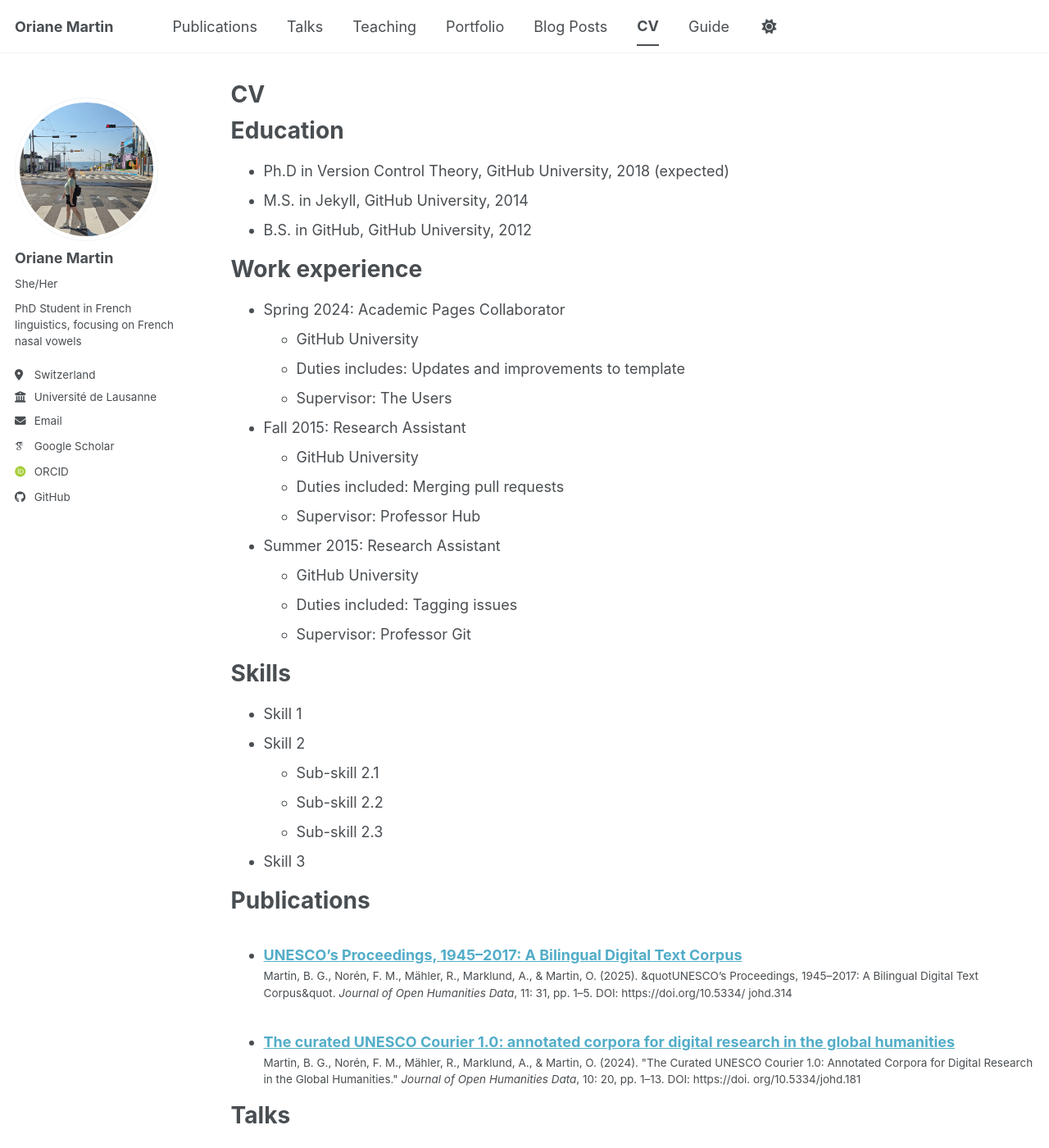
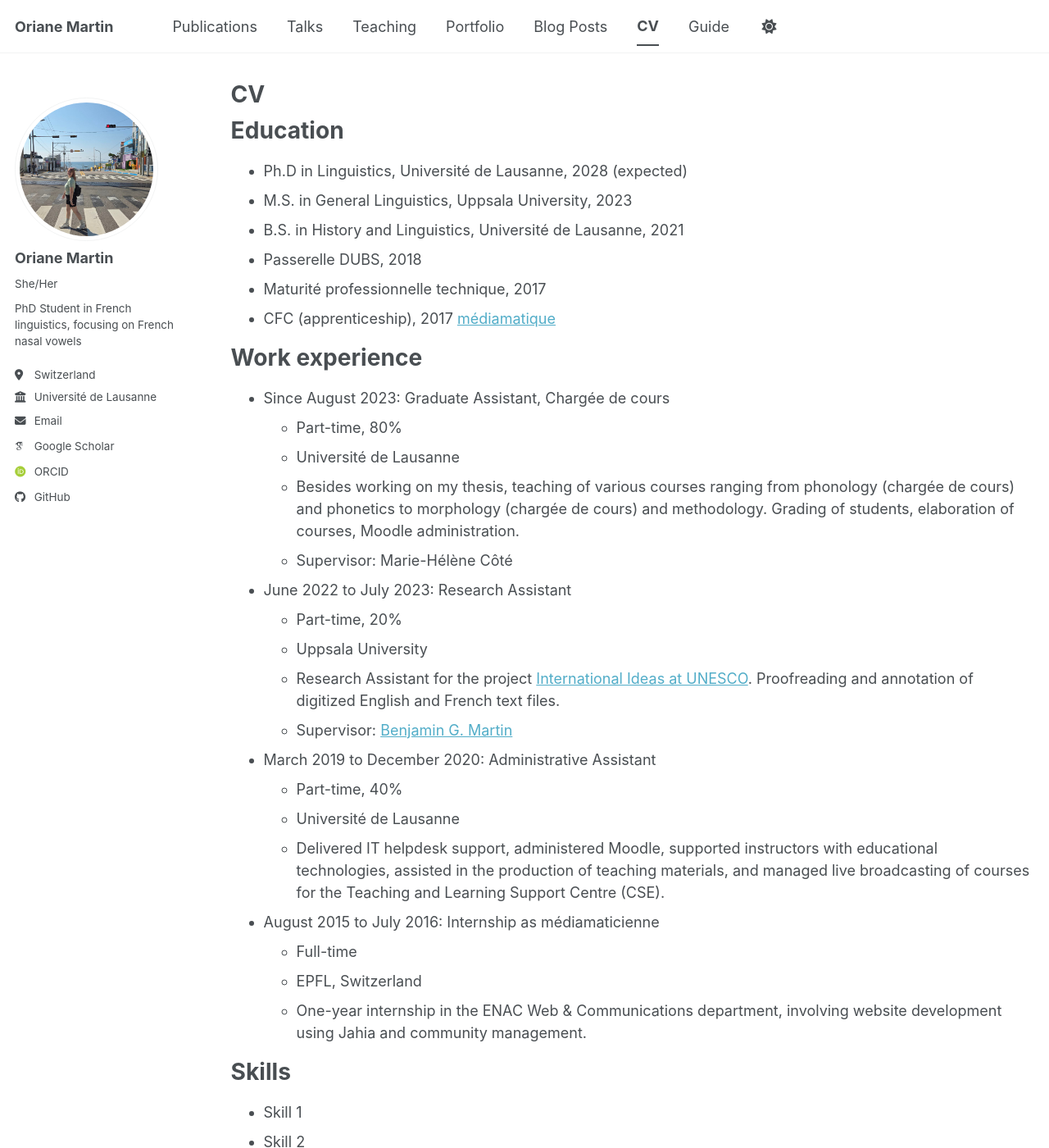
Before and after one commit to orianemartin/orianemartin, a Jekyll site: the page built from _pages/cv.md, in a window 1280 px wide and 1400 px high. Shown: the whole window at 82% size. Built offline with Jekyll 4.4.1, drawn with Linux system fonts in a browser that asks for light colours; some web fonts are replaced; a script bundle is joined from its source files by our own code; library files that are not in the unit come from our copies.

Commit message:
Update cv.md

```diff
--- a/_pages/cv.md
+++ b/_pages/cv.md
@@ -11,26 +11,37 @@ redirect_from:
 
 Education
 ======
-* Ph.D in Version Control Theory, GitHub University, 2018 (expected)
-* M.S. in Jekyll, GitHub University, 2014
-* B.S. in GitHub, GitHub University, 2012
+* Ph.D in Linguistics, Université de Lausanne, 2028 (expected)
+* M.S. in General Linguistics, Uppsala University, 2023
+* B.S. in History and Linguistics, Université de Lausanne, 2021
+* Passerelle DUBS, 2018
+* Maturité professionnelle technique, 2017
+* CFC (apprenticeship), 2017 [médiamatique](https://www.orientation.ch/dyn/show/1900?id=184)
 
 Work experience
 ======
-* Spring 2024: Academic Pages Collaborator
-  * GitHub University
-  * Duties includes: Updates and improvements to template
-  * Supervisor: The Users
 
-* Fall 2015: Research Assistant
-  * GitHub University
-  * Duties included: Merging pull requests
-  * Supervisor: Professor Hub
+* Since August 2023: Graduate Assistant, Chargée de cours
+  * Part-time, 80%
+  * Université de Lausanne
+  * Besides working on my thesis, teaching of various courses ranging from phonology (chargée de cours) and phonetics to morphology (chargée de cours) and methodology. Grading of students, elaboration of courses, Moodle administration.
+  * Supervisor: Marie-Hélène Côté
 
-* Summer 2015: Research Assistant
-  * GitHub University
-  * Duties included: Tagging issues
-  * Supervisor: Professor Git
+* June 2022 to July 2023: Research Assistant
+  * Part-time, 20%
+  * Uppsala University
+  * Research Assistant for the project [International Ideas at UNESCO](https://inidun.github.io/). Proofreading and annotation of digitized English and French text files.
+  * Supervisor: [Benjamin G. Martin](https://www.benjamingmartin.com/)
+
+* March 2019 to December 2020: Administrative Assistant
+  * Part-time, 40%
+  * Université de Lausanne
+  * Delivered IT helpdesk support, administered Moodle, supported instructors with educational technologies, assisted in the production of teaching materials, and managed live broadcasting of courses for the Teaching and Learning Support Centre (CSE).
+
+* August 2015 to July 2016: Internship as médiamaticienne
+  * Full-time
+  * EPFL, Switzerland
+  * One-year internship in the ENAC Web & Communications department, involving website development using Jahia and community management.
 
 Skills
 ======
```
